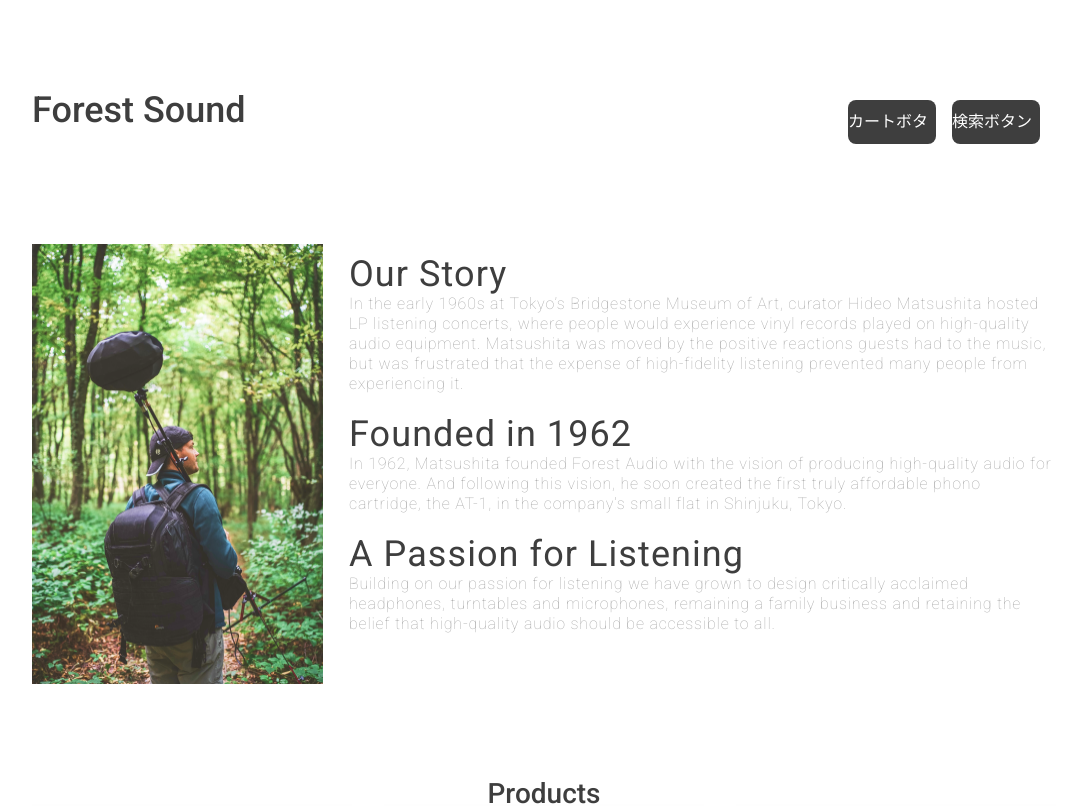
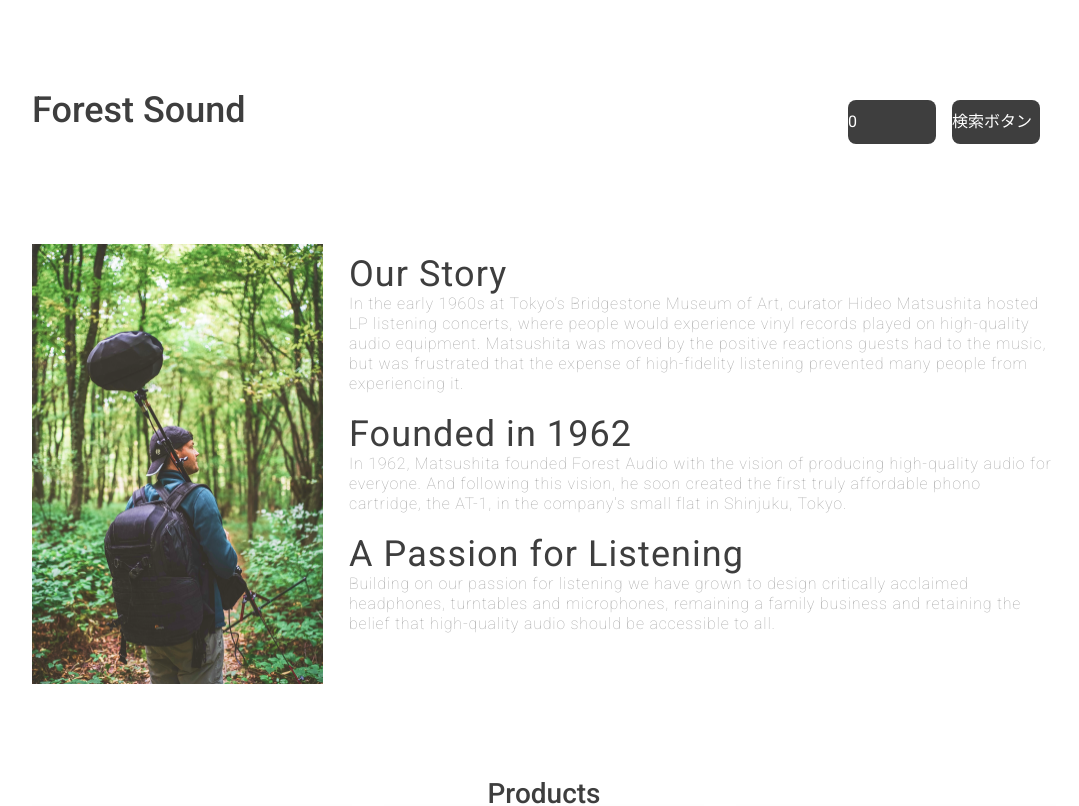
Before and after one commit to ken0619b/ec-site-design-and-implementation, a React (Create React App) app: page / in a window 1280 px wide. Shown: the top 806 px of the page, without its empty margins (96-1175 px from the left). Built offline with nearby package versions, Linux system fonts and the light colour scheme.

Commit message:
use 'useReducer' with 'useContext'

```diff
--- a/src/App.js
+++ b/src/App.js
@@ -1,15 +1,43 @@
+import React, { createContext, useReducer } from "react";
 import Header from "./components/header";
 import Story from "./components/story";
 import ProductList from "./components/product-list";
 import "./App.scss";
 
+const initialState = {
+  cart: [],
+};
+
+export const CartContext = createContext();
+
+const cartReducer = (state, action) => {
+  switch (action.type) {
+    case "add": {
+      return {
+        cart: [...state.cart, action.item],
+      };
+    }
+    default: {
+      throw new Error(`Unhandled action type: ${action.type}`);
+    }
+  }
+};
+
 const App = () => {
+  const [state, dispatch] = useReducer(cartReducer, initialState);
+  const value = {
+    state,
+    dispatch,
+  };
+
   return (
-    <div className="container">
-      <Header />
-      <Story />
-      <ProductList />
-    </div>
+    <CartContext.Provider value={value}>
+      <div className="container">
+        <Header />
+        <Story />
+        <ProductList />
+      </div>
+    </CartContext.Provider>
   );
 };
 
--- a/src/components/header.js
+++ b/src/components/header.js
@@ -1,9 +1,13 @@
+import React, { useContext } from "react";
+import { CartContext } from "../App";
+
 const Header = () => {
+  const { state } = useContext(CartContext);
   return (
     <div className="header">
     <div className="title">Forest Sound</div>
     <div className="wrapper">
-      <div className="button search">カートボタン</div>
+      <div className="button search">{state.cart.length}</div>
       <div className="button search">検索ボタン</div>
     </div>
   </div>
--- a/src/components/product-list.js
+++ b/src/components/product-list.js
@@ -66,7 +66,7 @@ const ProductList = () => {
       <div className="title">Products</div>
       <div className="product-list">
         {currentProducts.map((p) => (
-          <Product product={p} />
+          <Product product={p} key={p.id} />
         ))}
       </div>
     </div>
--- a/src/components/product.js
+++ b/src/components/product.js
@@ -1,4 +1,8 @@
-const Product = ({product}) => {
+import React, { useContext } from "react";
+import { CartContext } from "../App";
+
+const Product = ({ product }) => {
+  const { dispatch } = useContext(CartContext);
 
   return (
     <div className="product">
@@ -27,7 +31,12 @@ const Product = ({product}) => {
             <span className="button-label">-</span>
           </div>
           <div className="button">
-            <span className="button-label">+</span>
+            <span
+              className="button-label"
+              onClick={() => dispatch({ type: "add", item: product })}
+            >
+              +
+            </span>
           </div>
         </div>
       </div>
```
Also changed, not shown: 1 other file (tests, documents, lock files or other folders).
